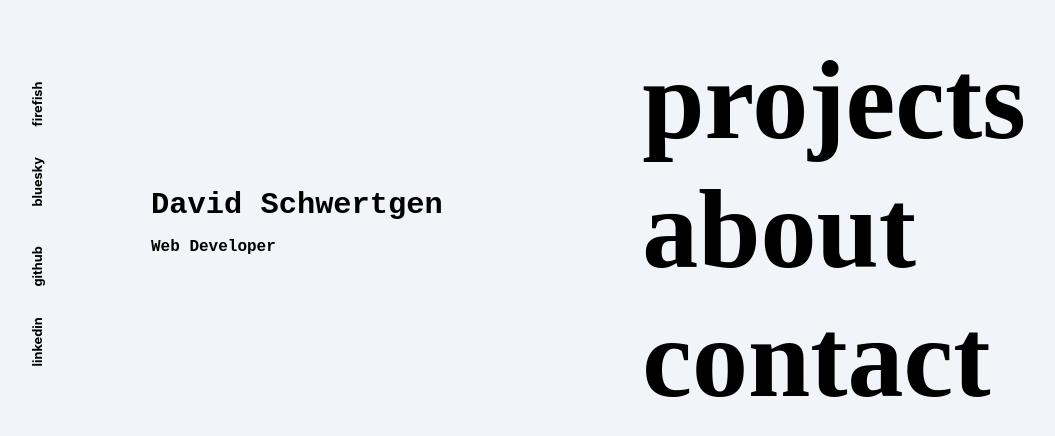
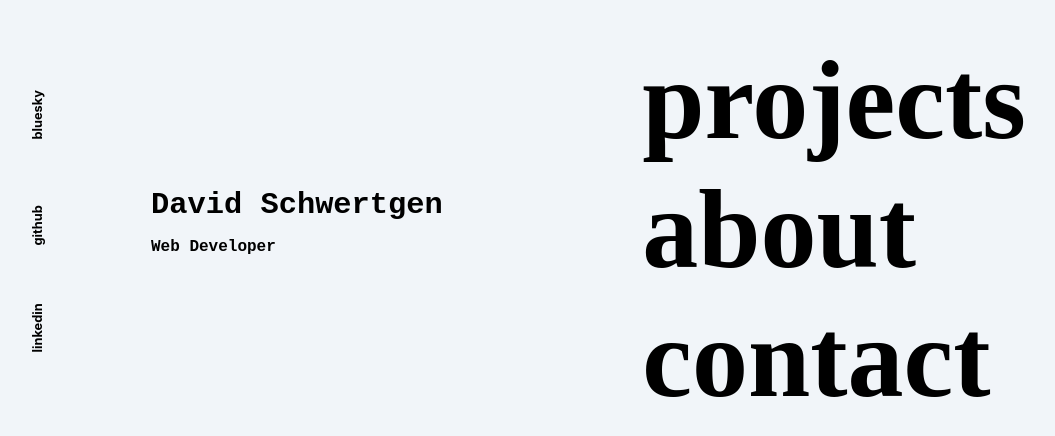
Before and after one commit to SubliminalGuy/dev-portfolio, a React (Create React App) app: page / in a window 1280 px wide. Shown: the part 112-548 px from the top of the page, without its empty margins (13-1068 px from the left). Built offline with nearby package versions, Linux system fonts and the light colour scheme; a web font is replaced by a local one.

Commit message:
🔥 remove(Sidebar.js): Entferne den firefish-Link aus der Sidebar, da er nicht mehr benötigt wird.

```diff
--- a/src/componentes/Sidebar.js
+++ b/src/componentes/Sidebar.js
@@ -2,14 +2,6 @@ export default function SideBar() {
   return (
     <>
       <div className="sidebar-container">
-        <a
-          href="https://firefish.social/@subguy"
-          target="_blank"
-          rel="noreferrer"
-          className="sidebar-links"
-        >
-          firefish
-        </a>
         <a
           href="https://bsky.app/profile/subguy.bsky.social"
           target="_blank"
```
